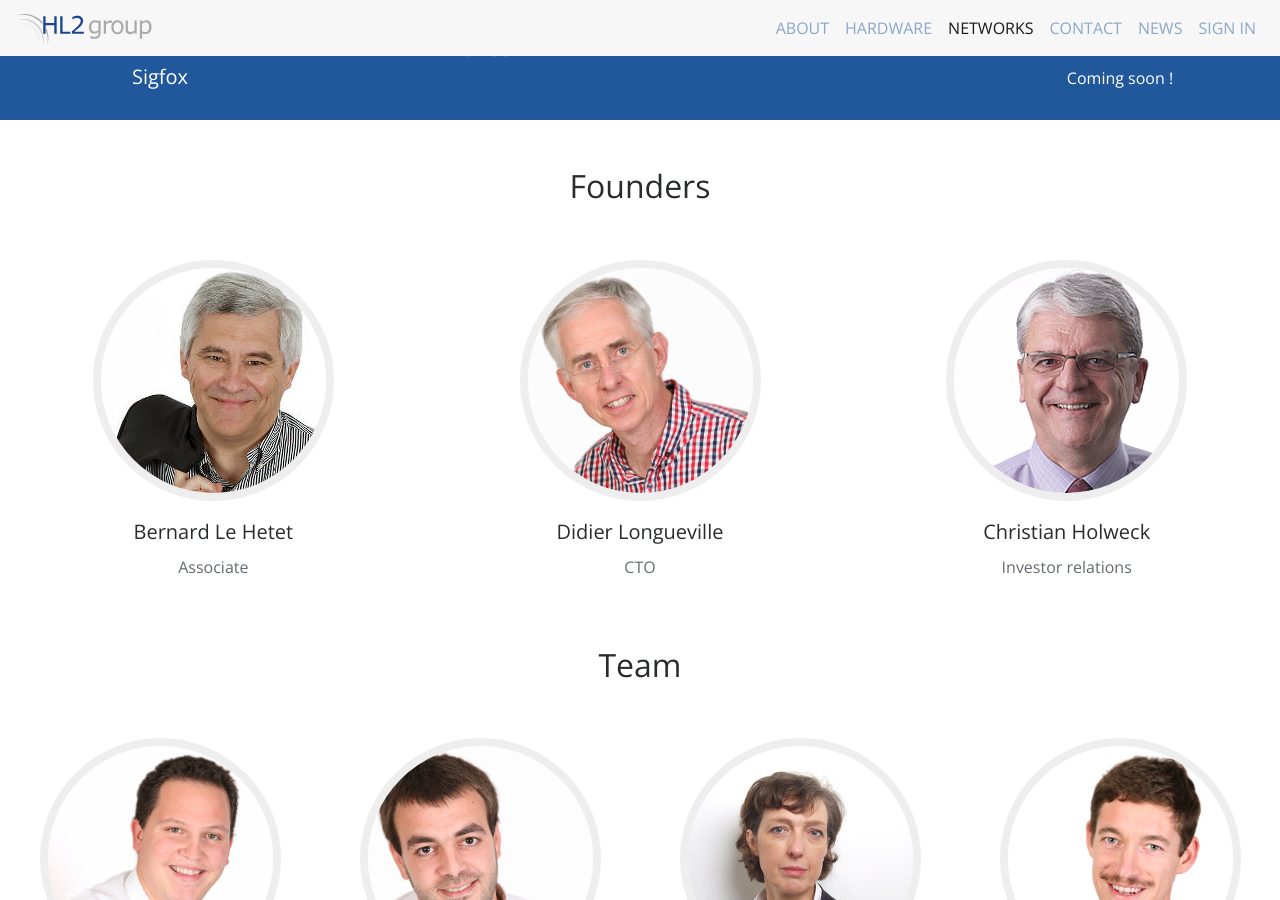
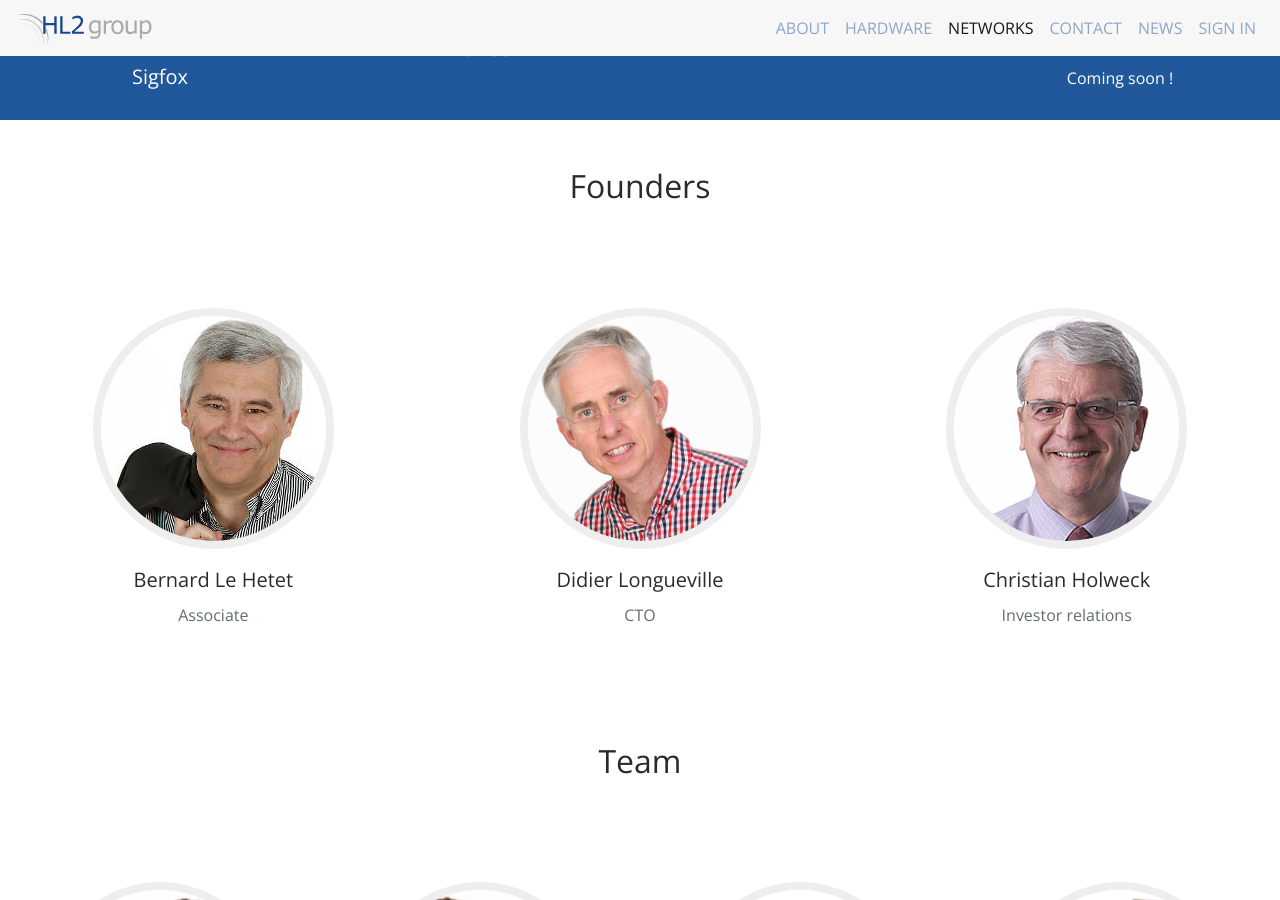
Before and after one commit to hl2/hl2.github.io, a Jekyll site: the page built from index.html, in a window 1280 px wide and 900 px high, scrolled down 2932 px. Built offline with Jekyll 4.4.1, drawn with Linux system fonts in a browser that asks for light colours.

```diff
--- a/_includes/founders.html
+++ b/_includes/founders.html
@@ -8,7 +8,7 @@
 	</div>
   <div class="row justify-content-center">
 		{% for founder in site.data.founders %}
-		<div class="col card border-0">
+		<div class="col card border-0 p-5">
 			<img
 				class="rounded-circle mx-auto img-fluid gray-border"
 				src="img/founder/{{ founder.pic }}"
--- a/_includes/team.html
+++ b/_includes/team.html
@@ -8,7 +8,7 @@
   </div>
   <div class="row justify-content-start">
     {% for member in site.data.members %}
-    <div class="col-sm-4 col-md-3 card border-0">
+    <div class="col-sm-4 col-md-3 card border-0 p-5">
       <img
         class="rounded-circle mx-auto img-fluid gray-border"
         src="img/member/{{ member.pic }}"
```
